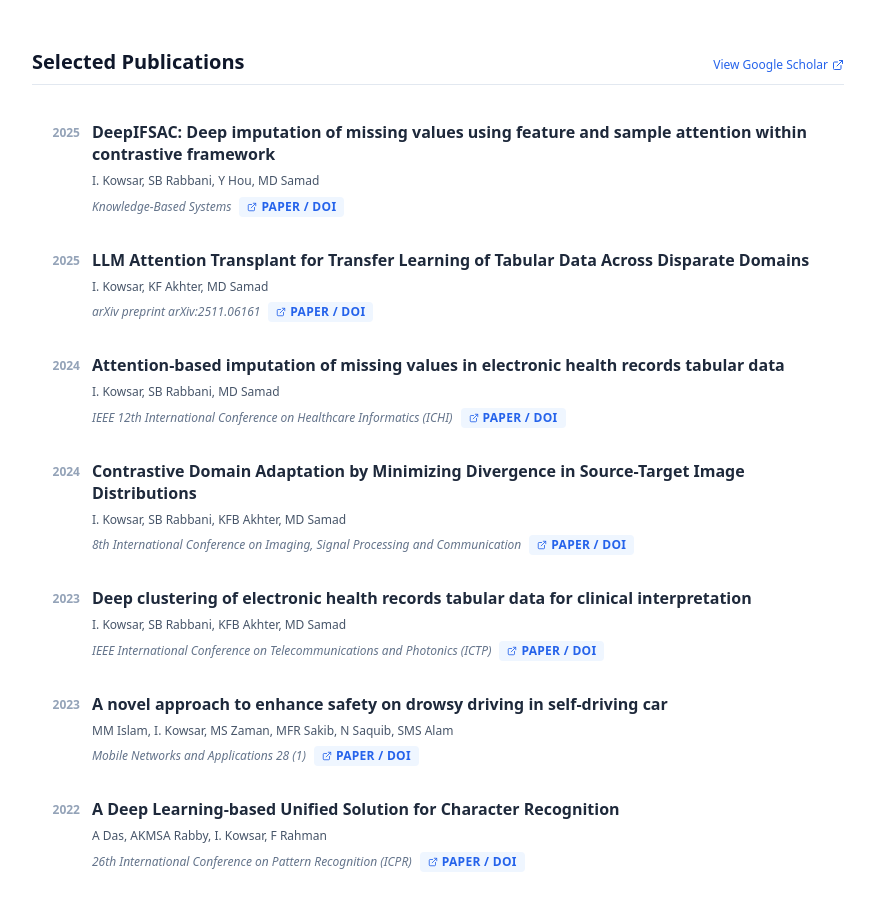
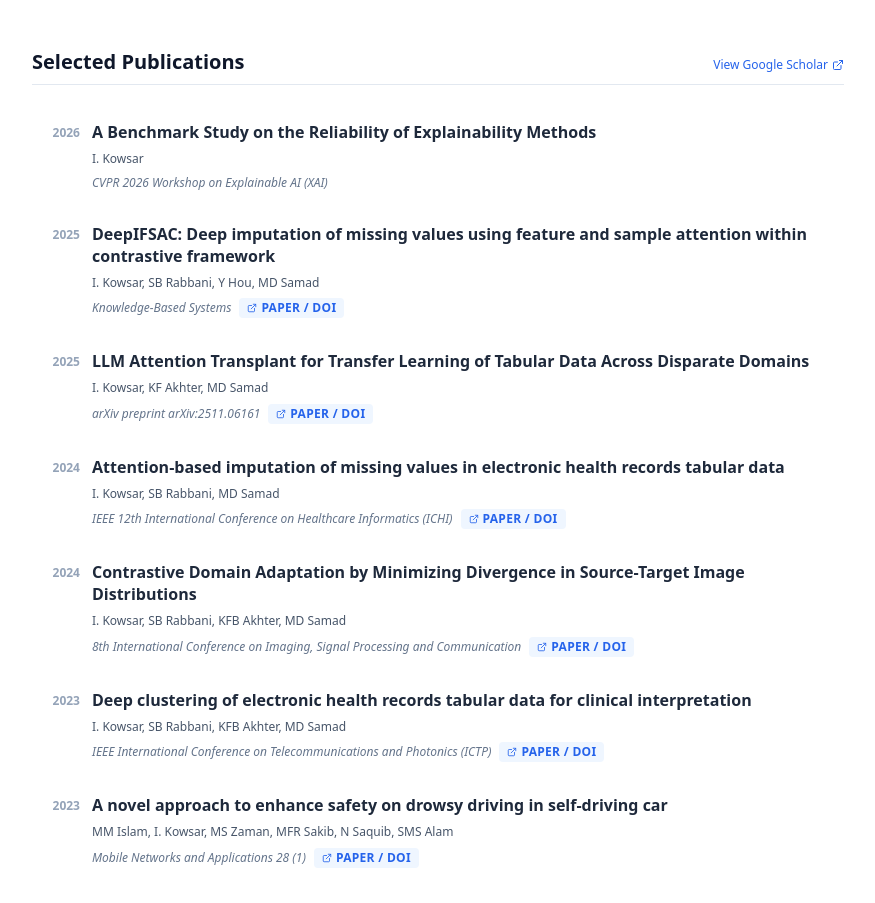
Before and after one commit to kawseribn/kawseribn.github.io, a React (Vite) app: page / in a window 1280 px wide. Shown: the part 1969-2872 px from the top of the page, without its empty margins (348-1223 px from the left). Built offline with nearby package versions, Linux system fonts and the light colour scheme; the HTML template or start-up script is replaced by a standard one.

Commit message:
cvpr update

```diff
--- a/src/App.jsx
+++ b/src/App.jsx
@@ -135,6 +135,15 @@ const NEWS = [
 ];
 
 const PUBLICATIONS = [
+  {
+    id: "xai-cvpr-2026",
+    title: "A Benchmark Study on the Reliability of Explainability Methods",
+    authors: "I Kowsar",
+    venue: "CVPR 2026 Workshop on Explainable AI (XAI)",
+    year: 2026,
+    link: "",
+    tags: ["XAI", "Explainability", "Benchmark"]
+  },
   {
     id: "deepifsac-2025",
     title: "DeepIFSAC: Deep imputation of missing values using feature and sample attention within contrastive framework",
```
